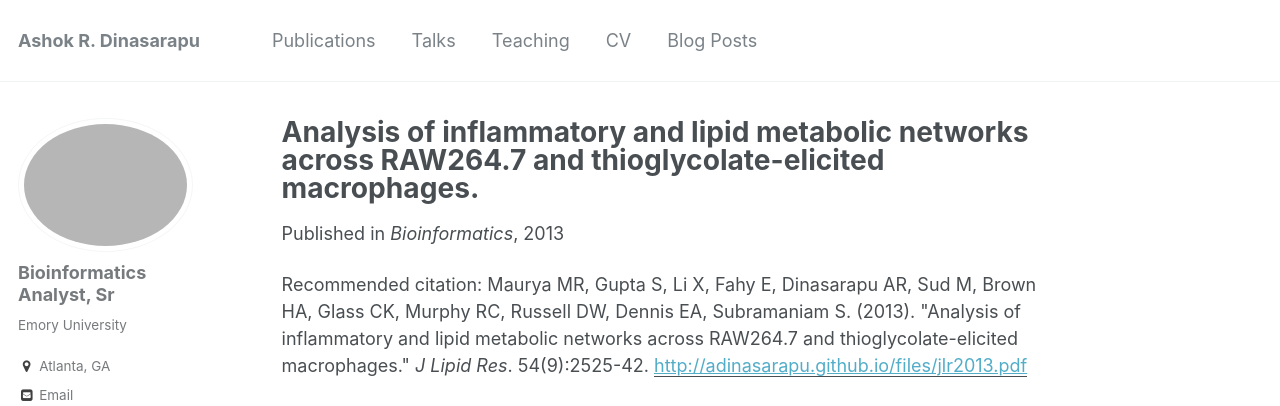
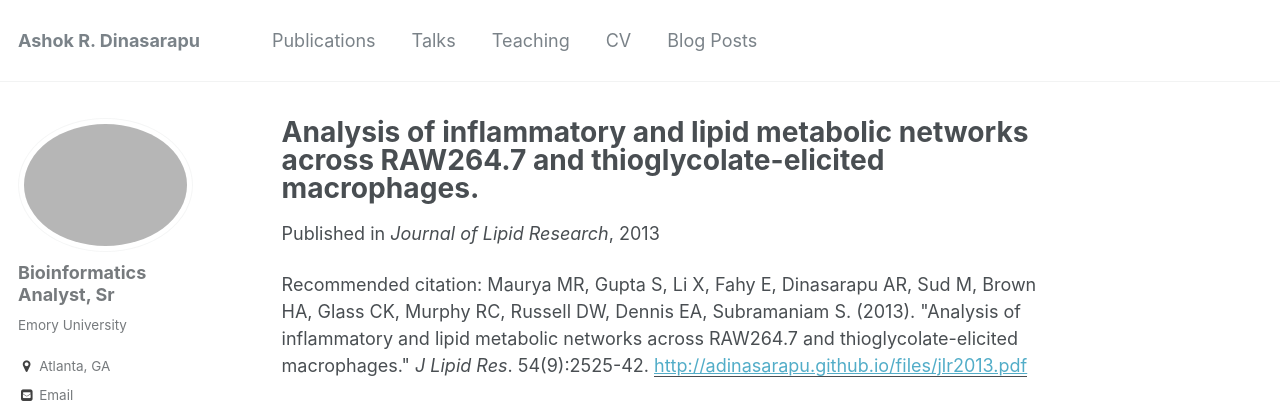
Before and after one commit to adinasarapu/adinasarapu.github.io, a Jekyll site: the page built from _publications/2013-lipid-res.md, in a window 1280 px wide and 900 px high. Shown: the top 406 px of the window. Built offline with Jekyll 4.4.1, drawn with Linux system fonts in a browser that asks for light colours; some web fonts are replaced.

Commit message:
journal name

```diff
--- a/_publications/2013-lipid-res.md
+++ b/_publications/2013-lipid-res.md
@@ -4,7 +4,7 @@ collection: publications
 permalink: /publication/2013-lipid-res
 excerpt: ''
 date: 2013-09-01
-venue: 'Bioinformatics'
+venue: 'Journal of Lipid Research'
 paperurl: 'http://adinasarapu.github.io/files/jlr2013.pdf'
 citation: 'Maurya MR, Gupta S, Li X, Fahy E, Dinasarapu AR, Sud M, Brown HA, Glass CK, Murphy RC, Russell DW, Dennis EA, Subramaniam S. (2013). &quot;Analysis of inflammatory and lipid metabolic networks across RAW264.7 and thioglycolate-elicited macrophages.&quot; <i>J Lipid Res</i>. 54(9):2525-42.'
 ---
```
Also changed, not shown: 8 other files.
